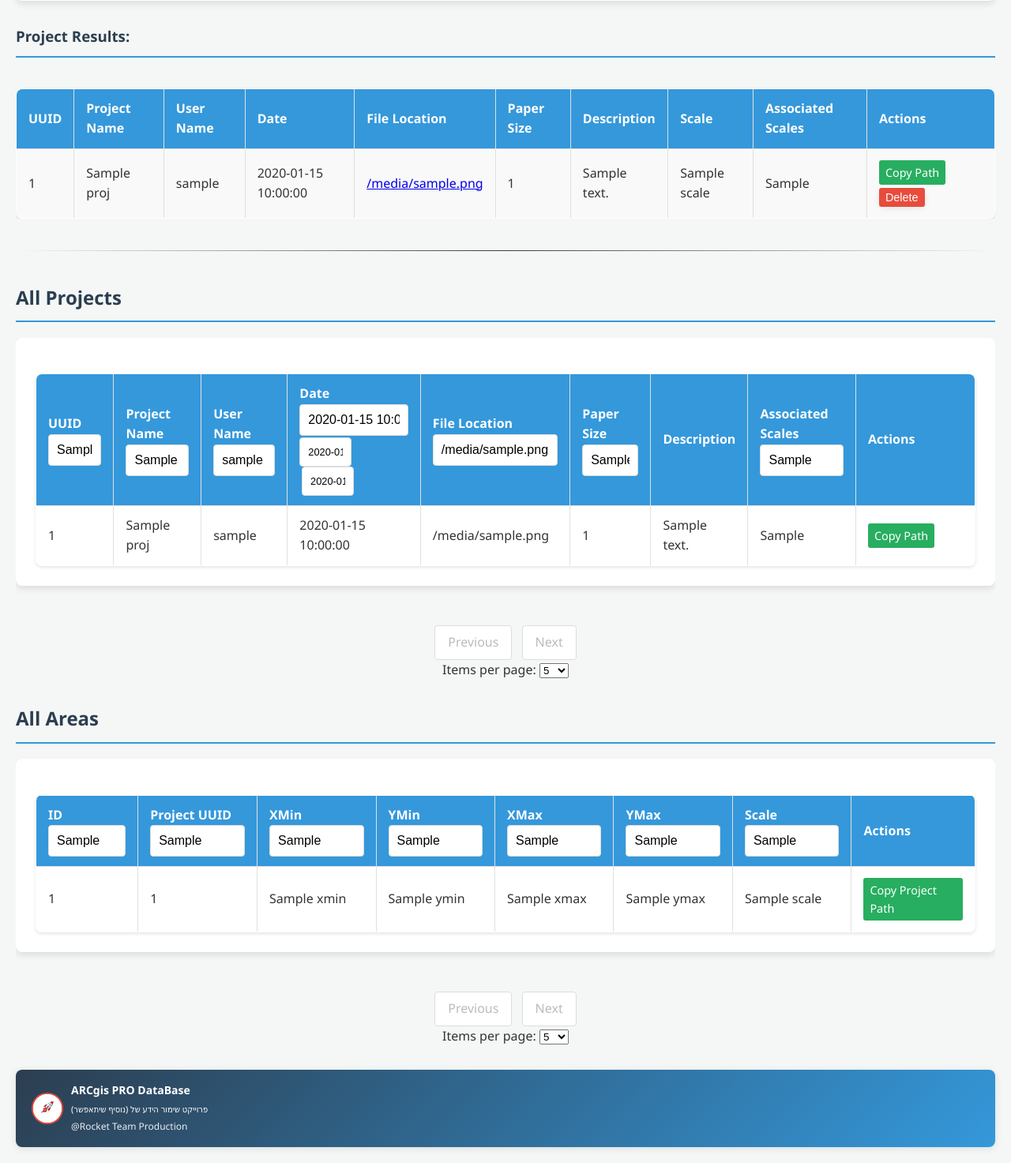
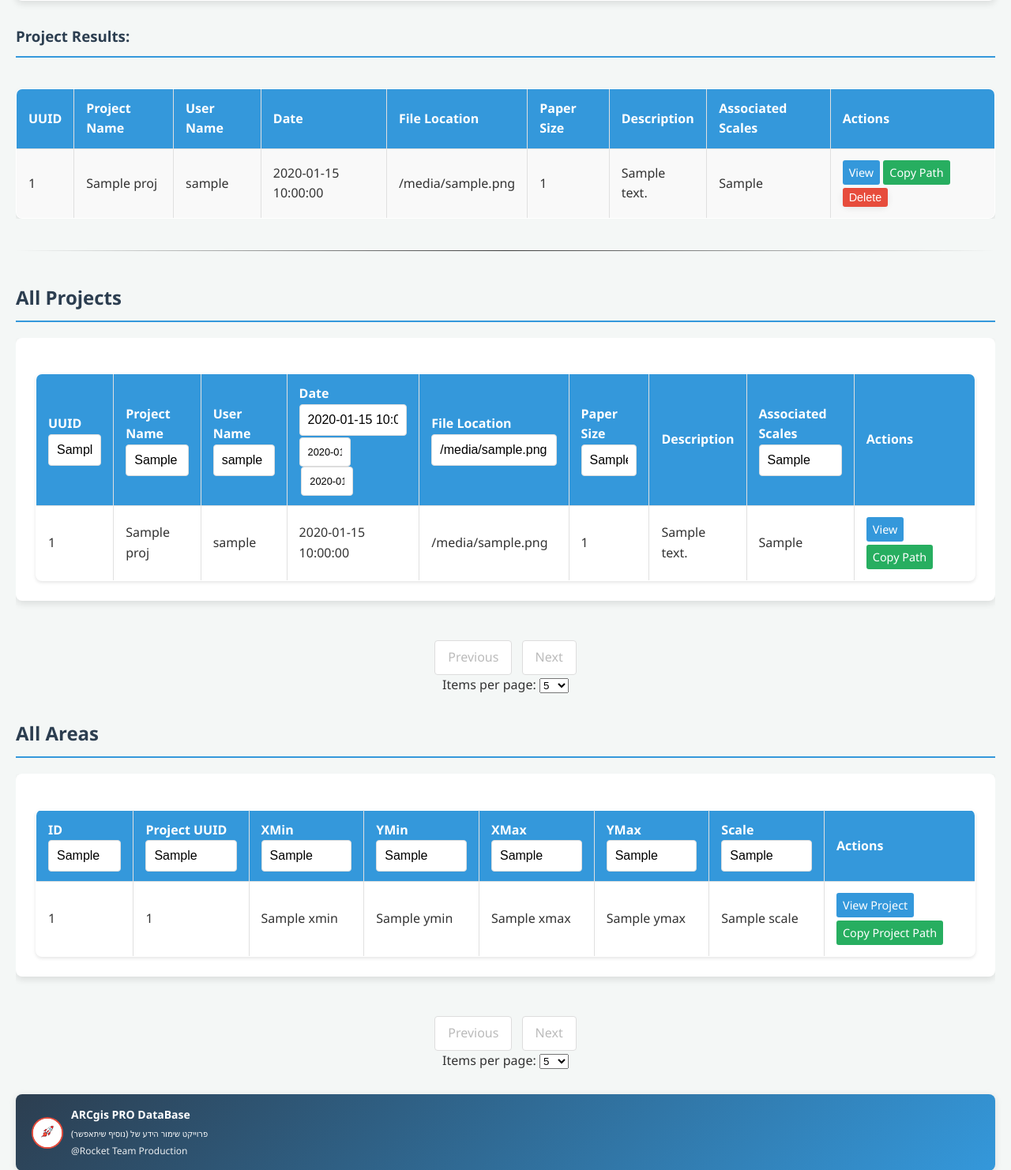
Before and after one commit to mryuv1/ArcSpatialDB, a Flask app: template templates/index.html in a window 1280 px wide. Shown: the part 959-2441 px from the top of the page at 79% size. Run offline with Flask 3, Linux system fonts and the light colour scheme; the template is opened without the code that fills it: most values are stand-ins (such as "Sample title", 1, 10 or a date in 2020).

Commit message:
before sizes search

```diff
--- a/templates/index.html
+++ b/templates/index.html
@@ -785,7 +785,7 @@
       {% if results %}
         <div class="table-container">
             <table border="1" cellpadding="5">
-              <tr><th>UUID</th><th>Project Name</th><th>User Name</th><th>Date</th><th>File Location</th><th>Paper Size</th><th>Description</th><th>Scale</th><th>Associated Scales</th><th class="actions-column">Actions</th></tr>
+              <tr><th>UUID</th><th>Project Name</th><th>User Name</th><th>Date</th><th>File Location</th><th>Paper Size</th><th>Description</th><th>Associated Scales</th><th class="actions-column">Actions</th></tr>
               {% for proj in results %}
                 {% if proj and proj.uuid %}
                 <tr>
@@ -793,14 +793,15 @@
                   <td>{{ proj.project_name }}</td>
                   <td>{{ proj.user_name }}</td>
                   <td>{{ proj.date }}</td>
-                  <td><a href="file:///{{ proj.abs_file_location_url }}" target="_blank">{{ proj.file_location }}</a></td>
+                  <td>{{ proj.file_location }}</td>
                   <td>{{ proj.paper_size }}</td>
                   <td>{{ proj.description }}</td>
-                  <td>{{ proj.scale }}</td>
-				  <td>{{ proj.get('associated_scales', 'N/A') }}</td>
+                  <td>{{ proj.get('associated_scales', 'N/A') }}</td>
                   <td class="actions-column">
-                    <!-- DEBUG: {{ proj.uuid }} -->
-                    {% if proj.view_file_path %}{% if proj.file_count == 1 %}<a href="#" onclick="showFileModal('{{ url_for('view_file', rel_path=proj.view_file_path) }}','{{ proj.view_file_type }}'); return false">View</a><a href="#" onclick="copyPath('{{ proj.file_location.replace('\\', '\\\\')|safe }}'); return false" style="background-color: #27ae60;">Copy Path</a>{% else %}<a href="#" onclick="showAllFilesModal('{{ proj.uuid }}'); return false" data-files='{{ proj.all_files|tojson|safe }}'>View ({{ proj.file_count }})</a><a href="#" onclick="copyPath('{{ proj.file_location.replace('\\', '\\\\')|safe }}'); return false" style="background-color: #27ae60;">Copy Path</a>{% endif %}{% else %}<a href="#" onclick="copyPath('{{ proj.file_location.replace('\\', '\\\\')|safe }}'); return false" style="background-color: #27ae60;">Copy Path</a>{% endif %}<form method="post" action="{{ url_for('delete_project', uuid=proj.uuid|e) }}" style="display:inline;" onsubmit="return confirm('Are you sure you want to delete this project?');"><button type="submit">Delete</button></form></td>
+                    <a href="#" onclick="showFileModalOrNoFiles({{ proj.all_files|tojson|safe }}); return false">View</a>
+                    <a href="#" onclick="copyPath('{{ proj.file_location.replace('\\', '\\\\')|safe }}'); return false" style="background-color: #27ae60;">Copy Path</a>
+                    <form method="post" action="{{ url_for('delete_project', uuid=proj.uuid|e) }}" style="display:inline;" onsubmit="return confirm('Are you sure you want to delete this project?');"><button type="submit">Delete</button></form>
+                  </td>
                 </tr>
                 {% endif %}
               {% endfor %}
@@ -848,7 +849,9 @@
 				<td>{{ proj.get('associated_scales', 'N/A') }}</td>
                     <td class="actions-column">
                       <!-- DEBUG: {{ proj.uuid }} -->
-                      {% if proj.view_file_path %}{% if proj.file_count == 1 %}<a href="#" onclick="showFileModal('{{ url_for('view_file', rel_path=proj.view_file_path) }}','{{ proj.view_file_type }}'); return false">View</a><a href="#" onclick="copyPath('{{ proj.file_location.replace('\\', '\\\\')|safe }}'); return false" style="background-color: #27ae60;">Copy Path</a>{% else %}<a href="#" onclick="showAllFilesModal('{{ proj.uuid }}'); return false" data-files='{{ proj.all_files|tojson|safe }}'>View ({{ proj.file_count }})</a><a href="#" onclick="copyPath('{{ proj.file_location.replace('\\', '\\\\')|safe }}'); return false" style="background-color: #27ae60;">Copy Path</a>{% endif %}{% else %}<a href="#" onclick="copyPath('{{ proj.file_location.replace('\\', '\\\\')|safe }}'); return false" style="background-color: #27ae60;">Copy Path</a>{% endif %}</td>
+                      <a href="#" onclick="showFileModalOrNoFiles({{ proj.all_files|tojson|safe }}); return false">View</a>
+                      <a href="#" onclick="copyPath('{{ proj.file_location.replace('\\', '\\\\')|safe }}'); return false" style="background-color: #27ae60;">Copy Path</a>
+                    </td>
                   </tr>
                   {% endif %}
                 {% endfor %}
@@ -915,17 +918,8 @@
                   <td>{{ area.ymax }}</td>
                   <td>{{ area.scale.replace('Scale:', '').strip() if area.scale else '' }}</td>
                   <td class="actions-column">
-                    {% if area.project_view_file_path %}
-                      {% if area.project_file_count == 1 %}
-                        <a href="#" onclick="showFileModal('{{ url_for('view_file', rel_path=area.project_view_file_path) }}','{{ area.project_view_file_type }}'); return false">View Project</a>
-                        <a href="#" onclick="copyPath('{{ area.project_file_location.replace('\\', '\\\\')|safe }}'); return false" style="background-color: #27ae60;">Copy Project Path</a>
-                      {% else %}
-                        <a href="#" onclick="showAllFilesModal('{{ area.project_id }}'); return false" data-files='{{ area.project_all_files|tojson|safe }}'>View Project ({{ area.project_file_count }})</a>
-                        <a href="#" onclick="copyPath('{{ area.project_file_location.replace('\\', '\\\\')|safe }}'); return false" style="background-color: #27ae60;">Copy Project Path</a>
-                      {% endif %}
-                    {% else %}
-                      <a href="#" onclick="copyPath('{{ area.project_file_location.replace('\\', '\\\\')|safe }}'); return false" style="background-color: #27ae60;">Copy Project Path</a>
-                    {% endif %}
+                    <a href="#" onclick="showFileModalOrNoFiles({{ area.project_all_files|tojson|safe }}); return false">View Project</a>
+                    <a href="#" onclick="copyPath('{{ area.project_file_location.replace('\\', '\\\\')|safe }}'); return false" style="background-color: #27ae60;">Copy Project Path</a>
                   </td>
                 </tr>
                 {% endfor %}
@@ -1111,6 +1105,28 @@
         }
       }
     });
+
+    function showFileModalOrNoFiles(files) {
+      if (!files || files.length === 0) {
+        var modal = document.getElementById('fileModal');
+        var body = document.getElementById('fileModalBody');
+        body.innerHTML = '<div style="text-align:center; padding:40px; font-size:1.2em; color:#888;">No files available for this project.</div>';
+        modal.style.display = 'flex';
+      } else if (files.length === 1) {
+        var file = files[0];
+        var url = '/view_file/' + encodeURIComponent(file.rel_path);
+        showFileModal(url, file.type);
+      } else {
+        // Multiple files: open gallery
+        currentFiles = files;
+        currentFileIndex = 0;
+        var modal = document.getElementById('galleryModal');
+        var title = document.getElementById('galleryTitle');
+        title.textContent = 'Project Files (' + currentFiles.length + ' files)';
+        modal.style.display = 'flex';
+        displayCurrentFile();
+      }
+    }
     </script>
 
     <!-- Footer with Logo and Copyright -->
```
